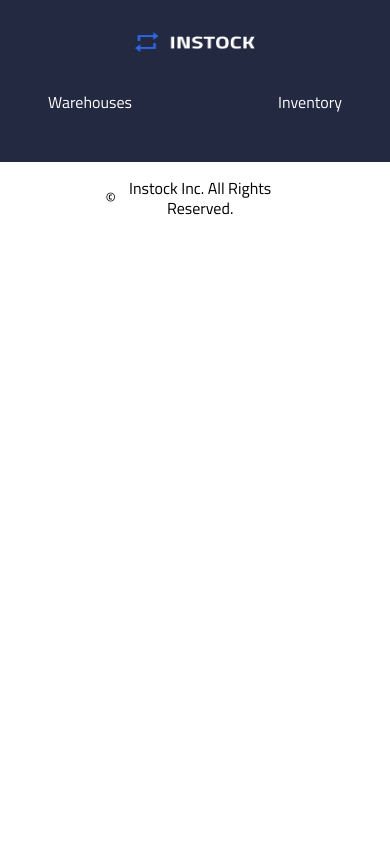
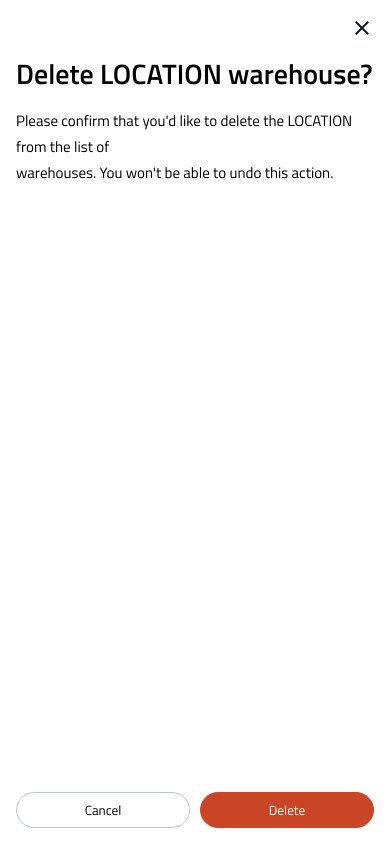
Before and after one commit to rmasuda12/code-crusaders-instock, a React (Vite) app: page / in a window 390 px wide. Built offline with nearby package versions, Linux system fonts and the light colour scheme.

Commit message:
implement completed responsive delete modal

```diff
--- a/src/App.jsx
+++ b/src/App.jsx
@@ -10,6 +10,8 @@ import WarehouseDetails from "./pages/WarehouseDetails/WarehouseDetails.jsx";
 import WarehouseEdit from "./pages/WarehouseEdit/WarehouseEdit.jsx";
 import Header from './components/Header/Header.jsx';
 import Footer from './components/Footer/Footer.jsx';
+//delete later
+import Delete from './components/Delete/Delete.jsx';
 
 function App() {
 
@@ -17,6 +19,7 @@ function App() {
     <BrowserRouter>
 
     <Header />
+    <Delete />
 
       <Routes>
         <Route path='/warehouse' element={<Warehouse/>}/>
--- /dev/null
+++ b/src/components/Delete/Delete.jsx
@@ -0,0 +1,23 @@
+import "./Delete.scss";
+
+function Delete() {
+    return (
+        <>
+        <div className="modal__background">
+            <div className="modal__content">
+                <div className="modal__header">
+                    <img src="src/assets/icons/close-24px.svg"/>
+                </div>
+                <h1 className="modal__title">Delete LOCATION warehouse?</h1>
+                <p className="modal__text p1">Please confirm that you'd like to delete the LOCATION from the list of <br></br>warehouses. You won't be able to undo this action.</p>
+                <div className="modal__container">
+                    <button className="modal__button modal__button--cancel">Cancel</button>
+                    <button className="modal__button modal__button--delete">Delete</button>
+                </div>
+            </div>
+        </div>
+        </>
+    )
+}
+
+export default Delete
--- /dev/null
+++ b/src/components/Delete/Delete.scss
@@ -0,0 +1,90 @@
+@use "../../styles/partials/mixins" as *;
+@use "../../styles/partials/variables" as *;
+
+.modal__background {
+    position: fixed;
+    top: 0;
+    left: 0;
+    width: 100%;
+    height: 100%;
+    background: rgba(0, 0, 0, 0.5);
+    display: flex;
+    align-items: center;
+    justify-content: center;
+}
+
+.modal__content {
+    background: white;
+    height: 100%;
+    width: 100%;
+    @include tablet {
+        border-radius: 4px;
+        width: 42rem;
+        height: 16.375rem;
+    }
+
+}
+
+.modal__header {
+    padding: 1rem;
+    display: flex;
+    justify-content: end;
+}
+
+.modal__title {
+    font-weight: 600;
+    padding: 0 1rem;
+    @include tablet {
+        padding-left: 4rem;
+    }
+
+}
+
+.modal__text {
+    padding: 1rem;
+    @include tablet {
+        padding-left: 4rem;
+    }
+
+}
+
+.modal__container {
+    width: 100%;
+    padding: 0.6875rem;
+    position: fixed;
+    display: flex;
+    justify-content: space-between;
+    bottom: 0;
+    @include tablet {
+        position: relative;
+        bottom: none;
+        justify-content: end;
+        padding-right: 3rem;
+    }
+}
+.modal__button {
+    // padding: 0.5rem 0;
+    height: 2.25rem;
+    width: 50%;
+    margin:0.3125rem;
+    border-radius: 20px;
+    bottom: 0;
+
+    @include tablet {
+        height: 2.375rem;
+        width: auto;
+        padding: 0 1rem;
+    }
+
+    &--cancel {
+        background: $white;
+        border: 1px solid $cloud;
+    }
+
+    &--delete {
+        background-color: $red;
+        border: 1px solid $red;
+        color: $white;
+    }
+
+}
```
